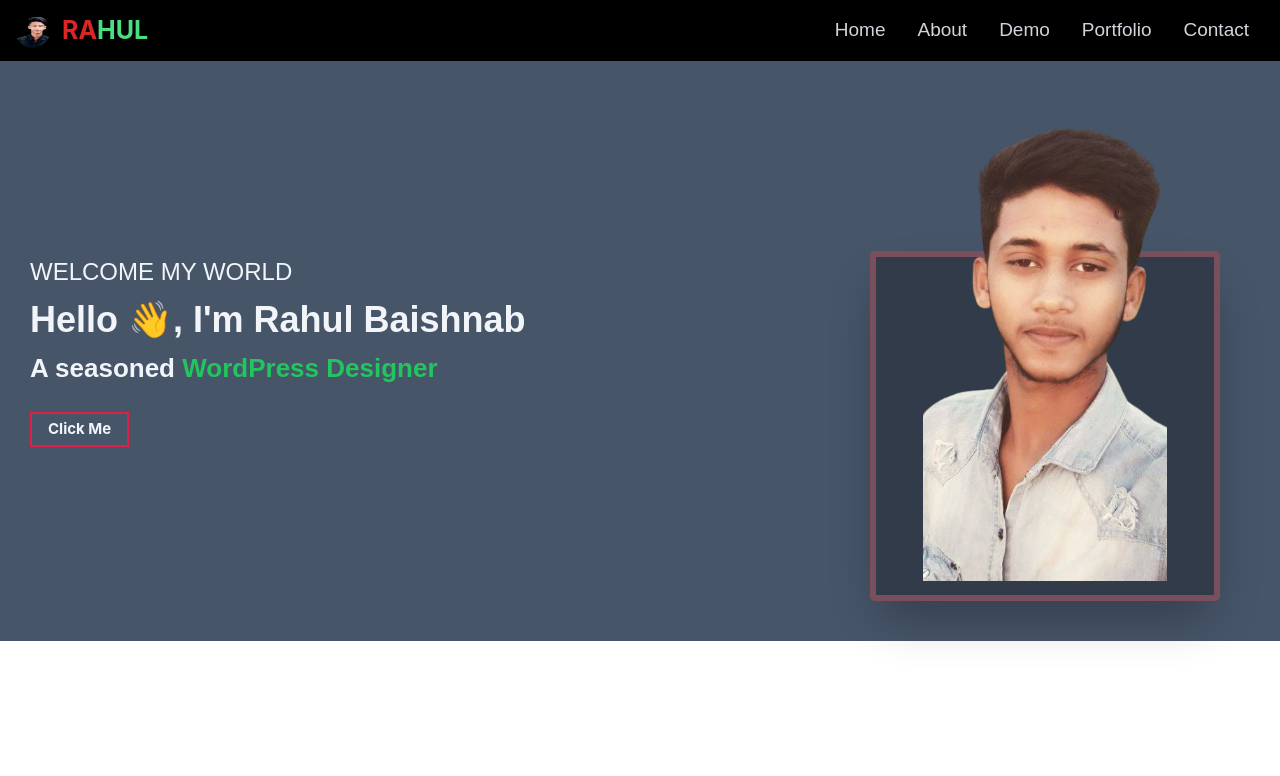
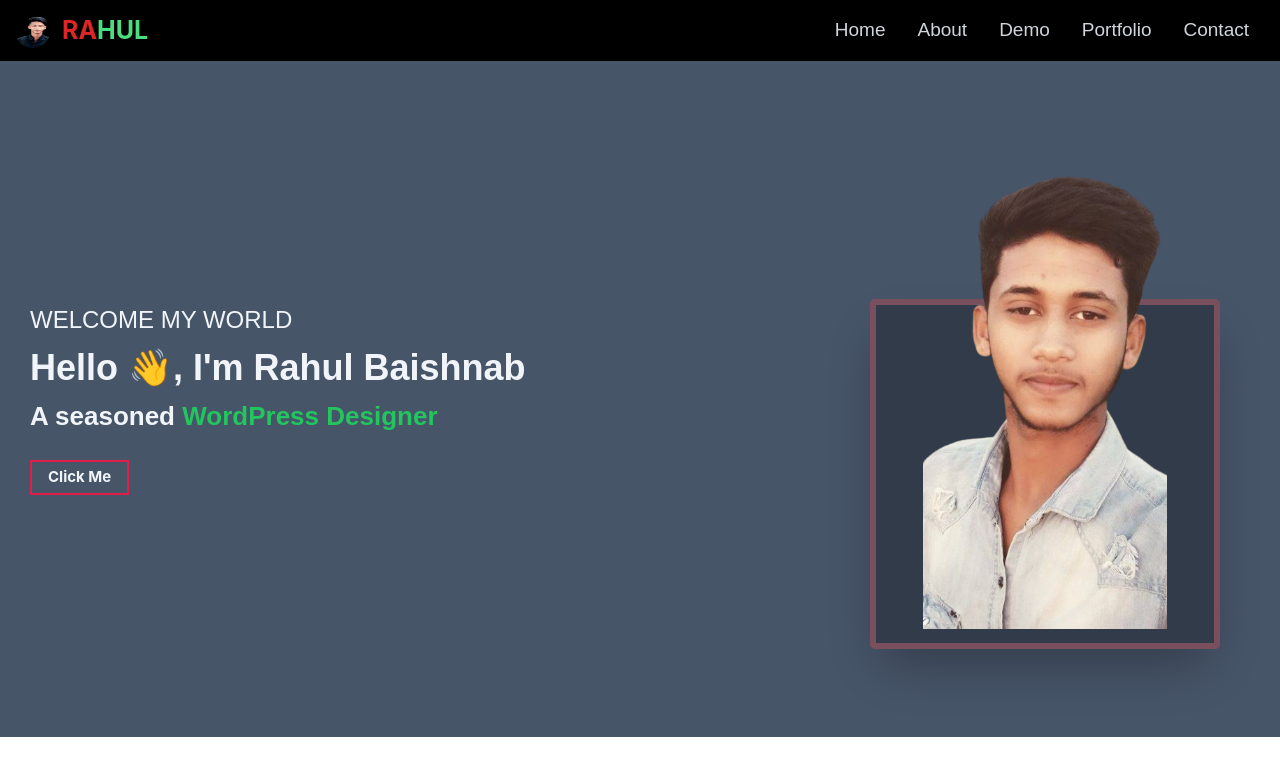
Before and after one commit to Rahul-4u/pro, a React (Vite) app: page / in a window 1280 px wide. Shown: the top 776 px of the page. Built offline with nearby package versions, Linux system fonts and the light colour scheme.

Commit message:
first co

```diff
--- a/src/pages/Header.jsx
+++ b/src/pages/Header.jsx
@@ -46,8 +46,8 @@ export default function Header() {
 
           {
             Show && (
-              <div className=' w-[100%] h-screen absolute inline-block bg-slate-500 left-0 top-15'>
-                <ul className='  justify-between items-center '>
+              <div className=' w-[100%] h-screen absolute z-50 inline-block bg-slate-800 left-0 top-15'>
+                <ul className='  justify-between items-center  '>
         <li className=' nav-link '>
               <Link to={'/'} >Home</Link>
        </li>
--- a/src/pages/home/Home.jsx
+++ b/src/pages/home/Home.jsx
@@ -6,7 +6,7 @@ export default function Home() {
   return (
    <div className=' bg-slate-600 w-full'>
        <div className='w-full container md:py-5   text-slate-100  '>
-     <div className='container mdl:flex flex md:flex-row items-center  flex-col-reverse justify-between items-center'>
+     <div className='container mdl:flex flex md:flex-row items-center  flex-col-reverse justify-between py-5 items-center'>
      <HomeLeft/>
       <HomeRight/>
      </div>
```
